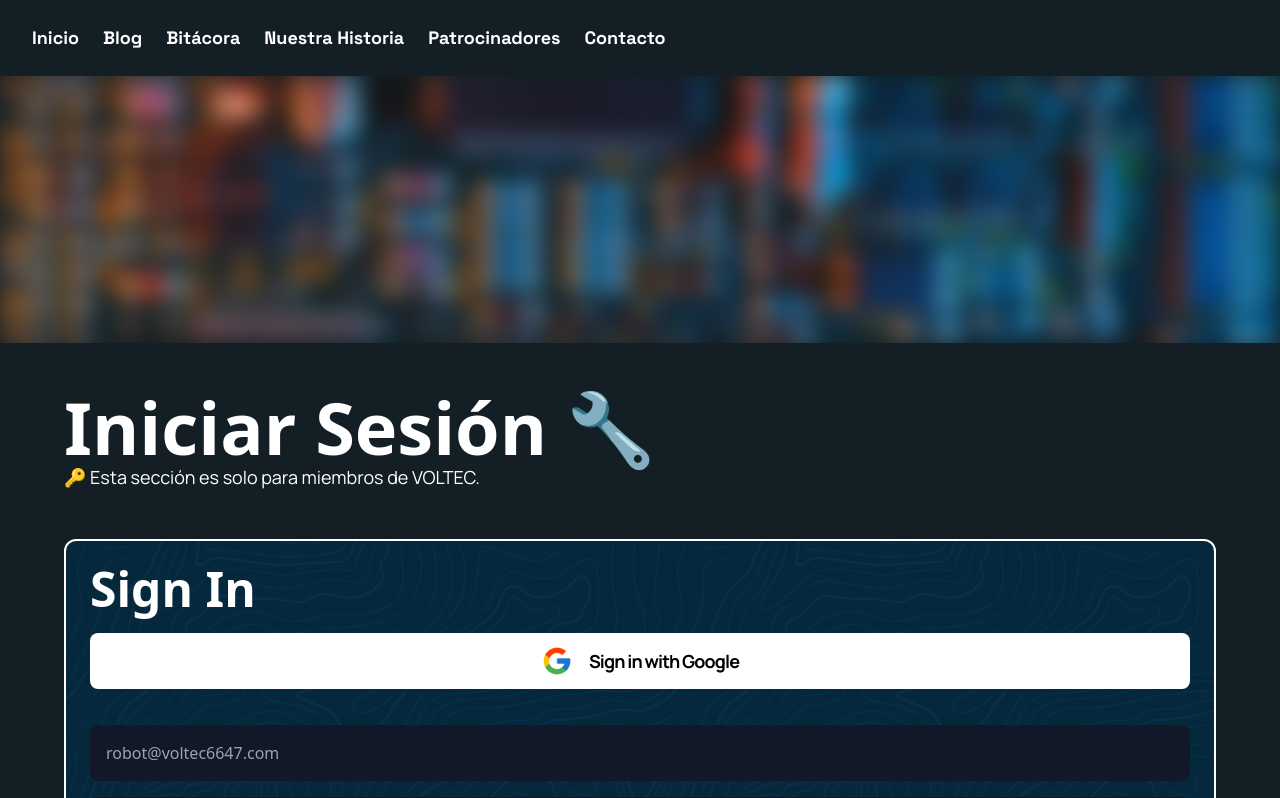
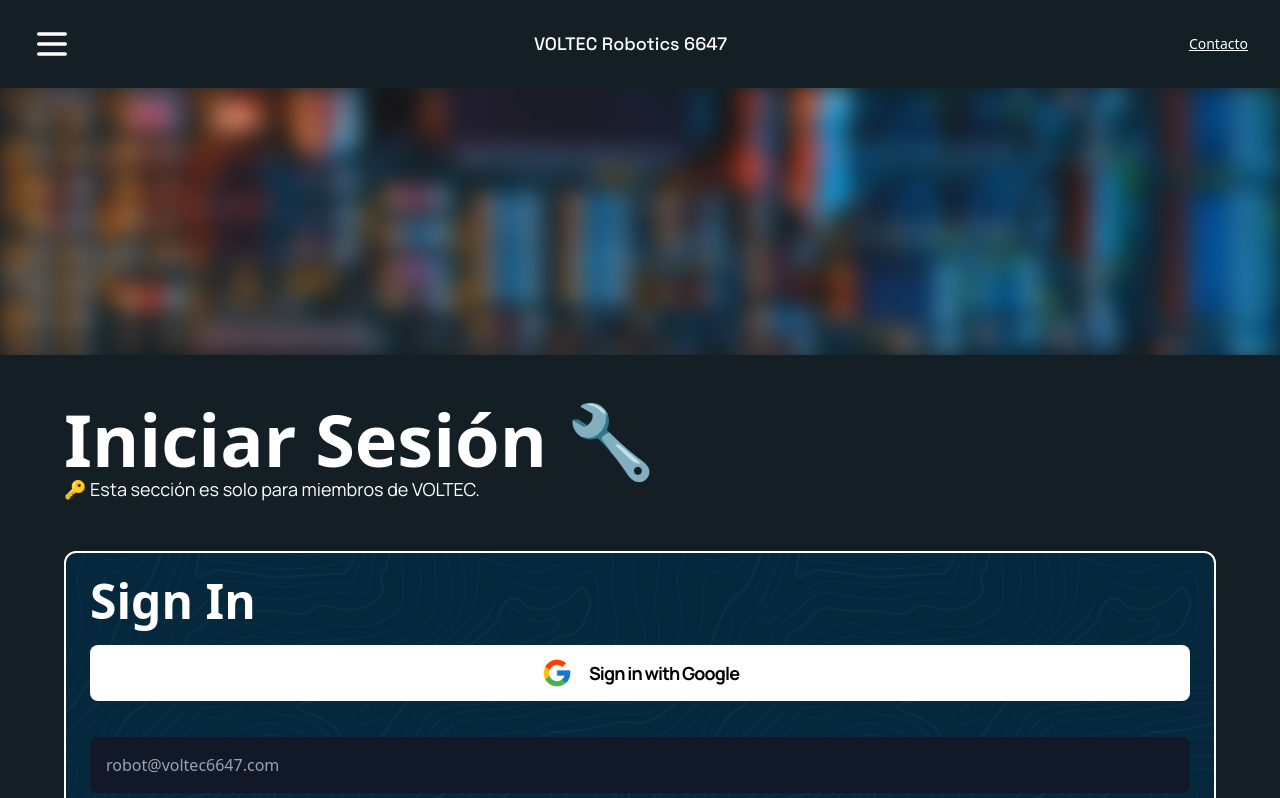
Before and after one commit to VOLTEC6647/Voltec-WebPage, a Next.js app: page /signin in a window 1280 px wide. Shown: the top 798 px of the page. Built offline with nearby package versions, Linux system fonts and the light colour scheme.

Commit message:
:art: Revamped hero page to a more modern and bold look

```diff
--- a/components/Navbar.tsx
+++ b/components/Navbar.tsx
@@ -11,31 +11,8 @@
   };
 
   return (
-    <div className="navigation p-4 md:py-6 md:px-8 w-full text-lg z-50">
-      <div className="links text-white md:flex justify-start items-center gap-6 font-space-grotesk font-bold hidden">
-        <Link href="/">
-          <a>Inicio</a>
-        </Link>
-        <Link href="/blog">
-          <a>Blog</a>
-        </Link>
-        <Link href="/bitacora">
-          <a>Bitácora</a>
-        </Link>
-        <Link href="/nuestra-historia">
-          <a>Nuestra Historia</a>
-        </Link>
-        <Link href="/patrocinadores">
-          <a>Patrocinadores</a>
-        </Link>
-        <Link href="/contacto">
-          <a>Contacto</a>
-        </Link>
-      </div>
-      <div
-        className="hamburger block md:hidden text-white w-min cursor-pointer"
-        onClick={toggleNav}
-      >
+    <div className="navigation p-4 md:py-6 md:px-8 w-full text-lg z-50 flex justify-between items-center">
+      <div className="hamburger-icon text-white justify-start items-center gap-6 font-space-grotesk font-bold">
         <svg
           xmlns="http://www.w3.org/2000/svg"
           className="h-10 w-10"
@@ -51,7 +28,12 @@
           />
         </svg>
       </div>
-      <MobileNavbar mobileNavShowing={mobileNavShowing} toggleNav={toggleNav} />
+      <h1 className="font-space-grotesk font-medium text-white">
+        VOLTEC Robotics 6647
+      </h1>
+      <Link href="/contacto">
+        <a className="underline text-sm text-white">Contacto</a>
+      </Link>
     </div>
   );
 };
--- a/pages/index.tsx
+++ b/pages/index.tsx
@@ -56,17 +56,60 @@
           content="https://voltec.medina.dev/voltec.png"
         />
       </Head>
-      <div className="w-full h-screen bg-primary-blue">
-        <div className="content absolute z-10">
+      <div className="w-full h-[100vh] bg-hero-blue">
+        <div className="content absolute h-[85vh] z-10">
           <Navbar />
-          <div className="hero w-screen h-[90vh] flex justify-center items-center">
-            <img src="/voltec.png" alt="" className="h-1/4 lg:h-1/2" />
-            <h1 className="text-6xl lg:text-10xl font-black opacity-100 text-white font-sans tracking-tighter leading-none">
-              VOLTEC <br /> 6647
+          <div className="hero w-screen flex h-full justify-center items-start flex-col p-4 md:px-8 gap-4">
+            <h1 className="text-7xl lg:text-10xl font-black opacity-100 text-white font-sans tracking-tighter leading-squish w-full">
+              VOLTEC <br /> <span className="text-accent-blue">6647</span>
             </h1>
+            <p className="text-left text-xl md:text-4xl font-manrope text-white font-medium">
+              Be <span className="text-yellow-500">Bold</span>, Be VOLTEC
+            </p>
+          </div>
+          <div className="bottom-row px-4 md:px-8 flex justify-between items-center w-full">
+            <div className="social-icons text-accent-blue flex justify-start items-center gap-5">
+              <div className="icon w-8 h-8">
+                <svg xmlns="http://www.w3.org/2000/svg" viewBox="0 0 448 512">
+                  <path
+                    fill="currentcolor"
+                    d="M224.1 141c-63.6 0-114.9 51.3-114.9 114.9s51.3 114.9 114.9 114.9S339 319.5 339 255.9 287.7 141 224.1 141zm0 189.6c-41.1 0-74.7-33.5-74.7-74.7s33.5-74.7 74.7-74.7 74.7 33.5 74.7 74.7-33.6 74.7-74.7 74.7zm146.4-194.3c0 14.9-12 26.8-26.8 26.8-14.9 0-26.8-12-26.8-26.8s12-26.8 26.8-26.8 26.8 12 26.8 26.8zm76.1 27.2c-1.7-35.9-9.9-67.7-36.2-93.9-26.2-26.2-58-34.4-93.9-36.2-37-2.1-147.9-2.1-184.9 0-35.8 1.7-67.6 9.9-93.9 36.1s-34.4 58-36.2 93.9c-2.1 37-2.1 147.9 0 184.9 1.7 35.9 9.9 67.7 36.2 93.9s58 34.4 93.9 36.2c37 2.1 147.9 2.1 184.9 0 35.9-1.7 67.7-9.9 93.9-36.2 26.2-26.2 34.4-58 36.2-93.9 2.1-37 2.1-147.8 0-184.8zM398.8 388c-7.8 19.6-22.9 34.7-42.6 42.6-29.5 11.7-99.5 9-132.1 9s-102.7 2.6-132.1-9c-19.6-7.8-34.7-22.9-42.6-42.6-11.7-29.5-9-99.5-9-132.1s-2.6-102.7 9-132.1c7.8-19.6 22.9-34.7 42.6-42.6 29.5-11.7 99.5-9 132.1-9s102.7-2.6 132.1 9c19.6 7.8 34.7 22.9 42.6 42.6 11.7 29.5 9 99.5 9 132.1s2.7 102.7-9 132.1z"
+                  />
+                </svg>
+              </div>
+              <div className="icon w-8 h-8">
+                <svg xmlns="http://www.w3.org/2000/svg" viewBox="0 0 512 512">
+                  <path
+                    fill={"currentcolor"}
+                    d="M459.37 151.716c.325 4.548.325 9.097.325 13.645 0 138.72-105.583 298.558-298.558 298.558-59.452 0-114.68-17.219-161.137-47.106 8.447.974 16.568 1.299 25.34 1.299 49.055 0 94.213-16.568 130.274-44.832-46.132-.975-84.792-31.188-98.112-72.772 6.498.974 12.995 1.624 19.818 1.624 9.421 0 18.843-1.3 27.614-3.573-48.081-9.747-84.143-51.98-84.143-102.985v-1.299c13.969 7.797 30.214 12.67 47.431 13.319-28.264-18.843-46.781-51.005-46.781-87.391 0-19.492 5.197-37.36 14.294-52.954 51.655 63.675 129.3 105.258 216.365 109.807-1.624-7.797-2.599-15.918-2.599-24.04 0-57.828 46.782-104.934 104.934-104.934 30.213 0 57.502 12.67 76.67 33.137 23.715-4.548 46.456-13.32 66.599-25.34-7.798 24.366-24.366 44.833-46.132 57.827 21.117-2.273 41.584-8.122 60.426-16.243-14.292 20.791-32.161 39.308-52.628 54.253z"
+                  />
+                </svg>
+              </div>
+              <div className="icon w-8 h-8">
+                <svg xmlns="http://www.w3.org/2000/svg" viewBox="0 0 512 512">
+                  <path
+                    fill="currentcolor"
+                    d="M504 256C504 119 393 8 256 8S8 119 8 256c0 123.78 90.69 226.38 209.25 245V327.69h-63V256h63v-54.64c0-62.15 37-96.48 93.67-96.48 27.14 0 55.52 4.84 55.52 4.84v61h-31.28c-30.8 0-40.41 19.12-40.41 38.73V256h68.78l-11 71.69h-57.78V501C413.31 482.38 504 379.78 504 256z"
+                  />
+                </svg>
+              </div>
+              <div className="icon w-8 h-8">
+                <svg xmlns="http://www.w3.org/2000/svg" viewBox="0 0 448 512">
+                  <path
+                    fill={"currentcolor"}
+                    d="M448,209.91a210.06,210.06,0,0,1-122.77-39.25V349.38A162.55,162.55,0,1,1,185,188.31V278.2a74.62,74.62,0,1,0,52.23,71.18V0l88,0a121.18,121.18,0,0,0,1.86,22.17h0A122.18,122.18,0,0,0,381,102.39a121.43,121.43,0,0,0,67,20.14Z"
+                  />
+                </svg>
+              </div>
+            </div>
+            <div className="copyright">
+              <p className="text-accent-blue font-manrope">
+                Copyright VOLTEC 2022 ©
+              </p>
+            </div>
           </div>
         </div>
-        <div className='bg-[url("/cover.jpeg")] absolute h-screen w-full bg-cover opacity-20'></div>
+        <div className='bg-[url("/cover.jpeg")] absolute h-full w-full bg-cover opacity-10'></div>
       </div>
       <Blog posts={posts} error={error} />
       <section className="nuestra-historia-index bg-secondary-blue border-t-2 border-white md:py-14 pt-8 p-4 md:px-14 grid grid-cols-1 lg:grid-cols-3 gap-5">
--- a/tailwind.config.js
+++ b/tailwind.config.js
@@ -12,15 +12,20 @@
         "background-blue": "#141F25",
         "darker-blue": "#10162F",
         "background-blue-darker": "#0b1114",
-        "dark": "#141414"
+        dark: "#141414",
+        "hero-blue": "#0F1020",
+        "accent-blue": "#588AB8",
       },
       fontFamily: {
         "space-grotesk": ["Space Grotesk", "sans-serif"],
         manrope: "Manrope, sans-serif",
       },
       fontSize: {
-        "10xl": "11rem",
+        "10xl": "14rem",
       },
+      lineHeight: {
+        'squish': '0.8'
+      }
     },
   },
   plugins: [],
```
